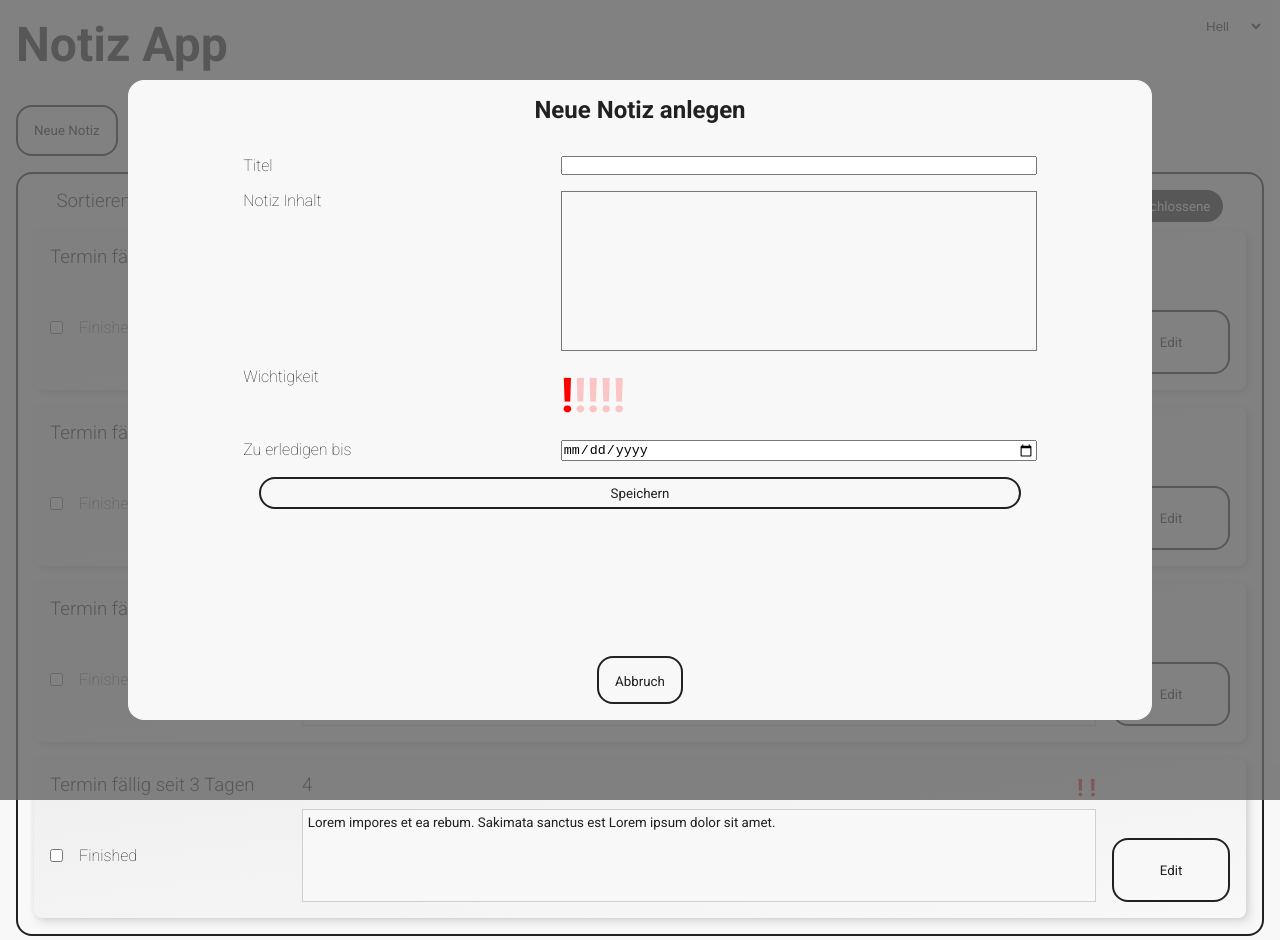
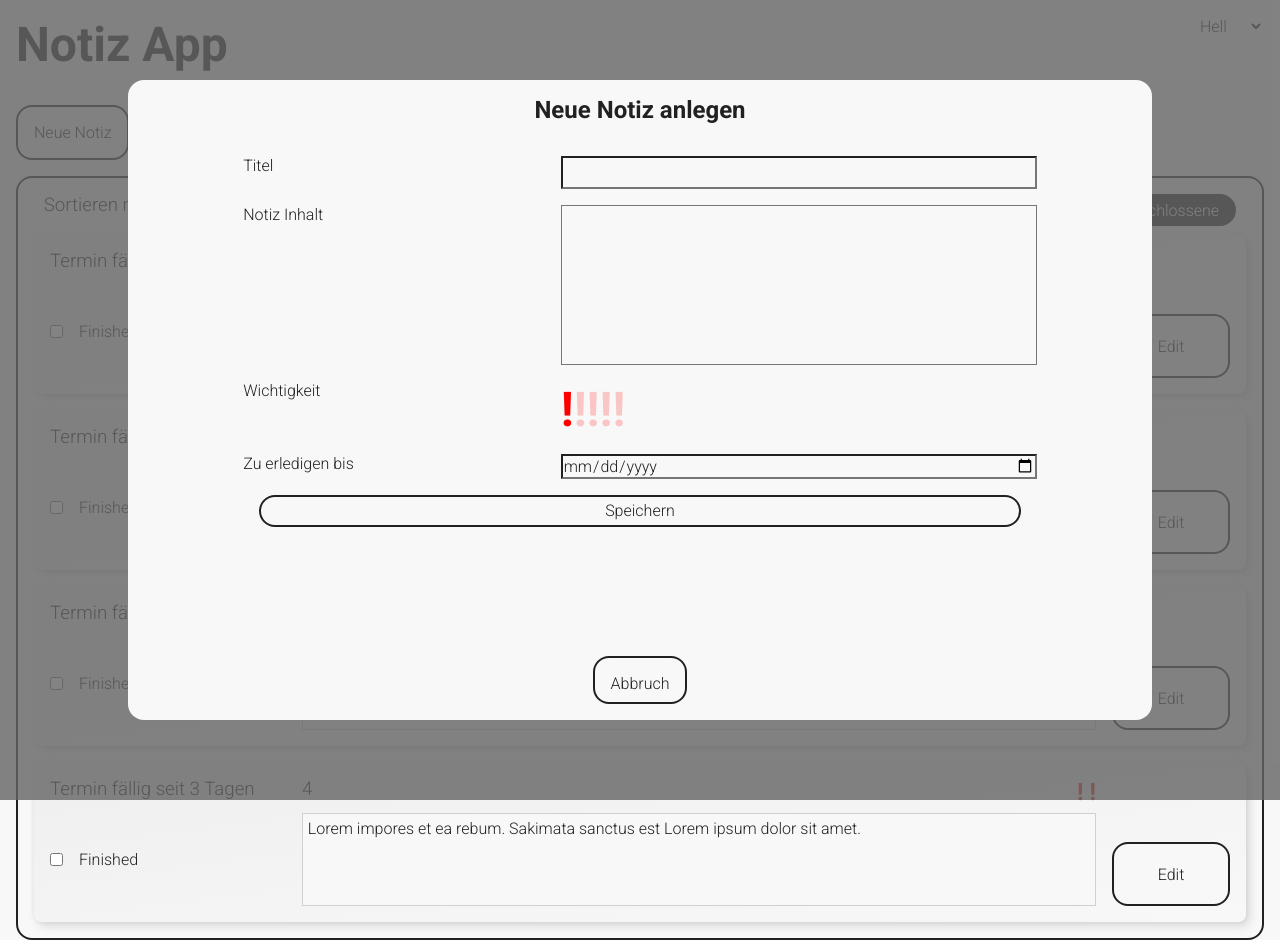
Before and after one commit to Joool7/cas-fee-project1, a website: page source/public/index.html in a window 1280 px wide. Both pictures are taken after a click on the button "Neue Notiz". Drawn offline with nearby package versions, Linux system fonts and the light colour scheme.

Commit message:
fix fonts

```diff
--- a/source/public/styles/index.css
+++ b/source/public/styles/index.css
@@ -18,7 +18,7 @@
 
 body {
     font-family: 'Roboto', sans-serif;
-    font-weight: 100;
+    font-weight: 300;
     margin: 0 1rem 0 1rem;
     color: var(--secondary-color);
     background: var(--primary-color);
@@ -47,6 +47,7 @@ select {
     color: var(--secondary-color);
     background-color: var(--primary-color);
     border: none;
+    font: inherit;
 }
 
 select:focus-visible {
@@ -60,7 +61,7 @@ main {
 }
 
 .btn {
-    font-family: 'Roboto', sans-serif;
+    font: inherit;
     cursor: pointer;
     border: 2px solid var(--secondary-color);
     border-radius: 1rem;
@@ -104,7 +105,7 @@ main {
 
 .sort-buttons .btn {
     height: 2rem;
-    width: 10rem;
+    width: 12rem;
 }
 
 .sort-buttons .btn:last-child {
@@ -187,7 +188,7 @@ main {
     height: 100%;
     padding: 0.3rem;
     resize: none;
-    font-family: inherit;
+    font: inherit;
     background-color: var(--primary-color);
     color: var(--secondary-color);
 }
--- a/source/public/styles/popup.css
+++ b/source/public/styles/popup.css
@@ -43,6 +43,10 @@
 
 .new-note-title {
     grid-area: title;
+    padding: 0.3rem;
+    background: inherit;
+    color: inherit;
+    font: inherit;
 }
 
 .label-description {
@@ -54,7 +58,7 @@
     height: 10rem;
     padding: 0.3rem;
     resize: none;
-    font-family: inherit;
+    font: inherit;
     background-color: var(--primary-color);
     color: var(--secondary-color);
 }
@@ -92,6 +96,9 @@
 
 .new-note-date {
     grid-area: date;
+    background: inherit;
+    color: inherit;
+    font: inherit;
 }
 
 .btn-note-create {
@@ -104,7 +111,7 @@
     margin-top: auto;
 }
 
-.close-pop-up button{
+.close-pop-up .btn{
     height: 3rem;
     padding: 1rem;
 }
```
